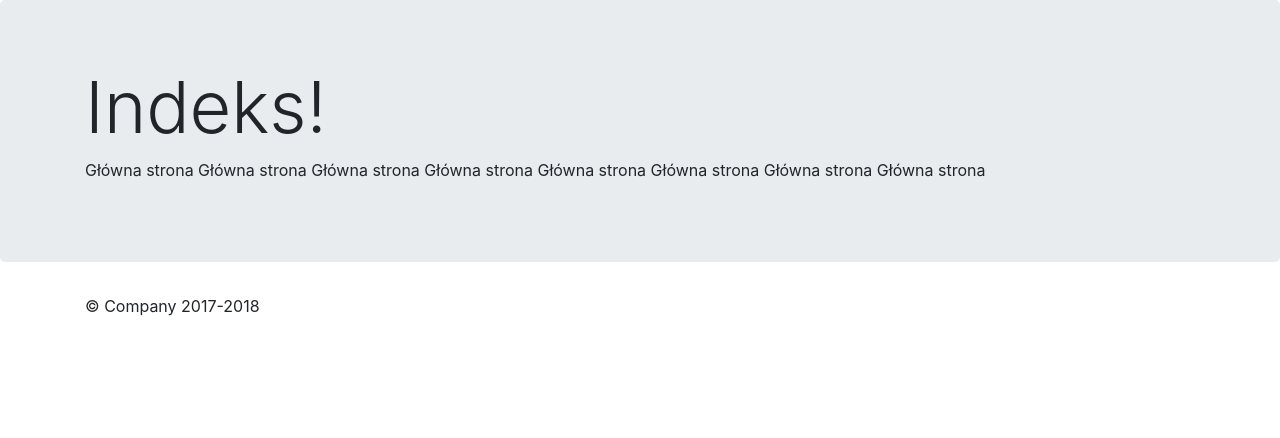
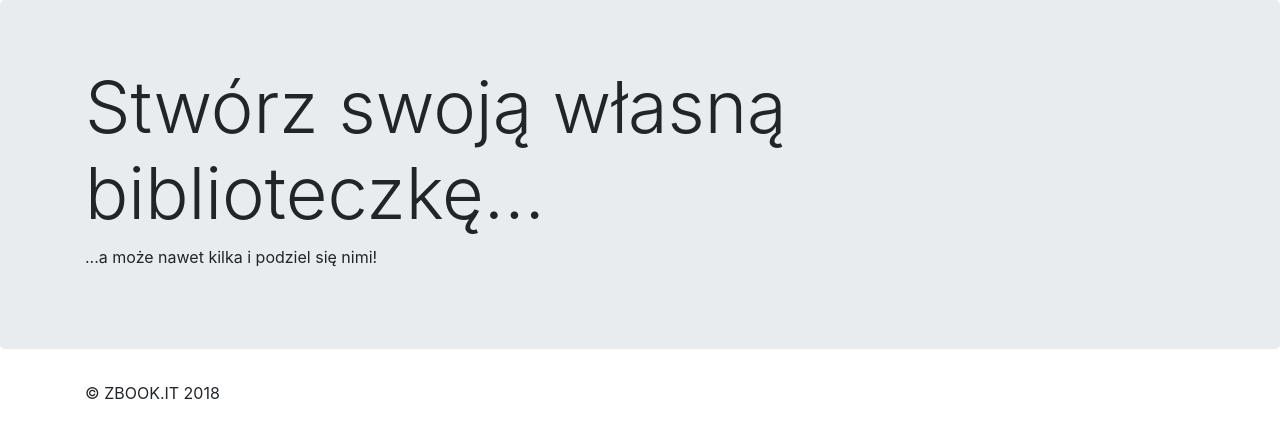
Before and after one commit to VoleyBob/projekt-bookcase, a Symfony app: template templates/index.html.twig in a window 1280 px wide. Shown: the part 48-486 px from the top of the page. Run offline with Twig, Linux system fonts and the light colour scheme; the template is opened without the code that fills it, so the values that code supplies are empty; some libraries are stand-ins or nearby versions.

Commit message:
Eleagncko wszystko działa

```diff
--- a/src/Controller/BookcaseController.php
+++ b/src/Controller/BookcaseController.php
@@ -22,7 +22,7 @@ class BookcaseController extends Controller
     {
 
         $bookcase = new BookcaseEntity();
-        $bookcase->setName('Biblio_2');
+        $bookcase->setName('Biblioteczka której nie ma');
 
         $entityManager = $this->getDoctrine()->getManager();
         $entityManager->persist($bookcase);
--- a/templates/base.html.twig
+++ b/templates/base.html.twig
@@ -55,7 +55,7 @@
     </main>
 
     <footer class="container">
-      <p>&copy; Company 2017-2018</p>
+      <p>&copy;  ZBOOK.IT 2018</p>
     </footer>
 
     <!-- Bootstrap core JavaScript
--- a/templates/book/new.html.twig
+++ b/templates/book/new.html.twig
@@ -4,6 +4,9 @@
         Formularz dodawania książki
     {% endblock %}
 
+    {% block header %}
+        Dodaj nową książkę
+    {% endblock %}
 
     {% block body %}
         {{ form_start(form) }}
--- a/templates/index.html.twig
+++ b/templates/index.html.twig
@@ -1,16 +1,16 @@
 {% extends 'base.html.twig' %}
     {% block title %}
-        Główna strona
+        My own bookcase
     {% endblock %}
 
     {% block header %}
-        Indeks!
+        Stwórz swoją własną biblioteczkę...
     {% endblock %}
 
     {% block body %}
-      Główna strona Główna strona Główna strona Główna strona Główna strona Główna strona Główna strona Główna strona
+      ...a może nawet kilka i podziel się nimi!
     {% endblock %}
 
     {% block button %}
-        Batonik Główna strona &raquo;
+        Do dzieła &raquo;
     {% endblock %}
```
Also changed, not shown: 1 other file.
